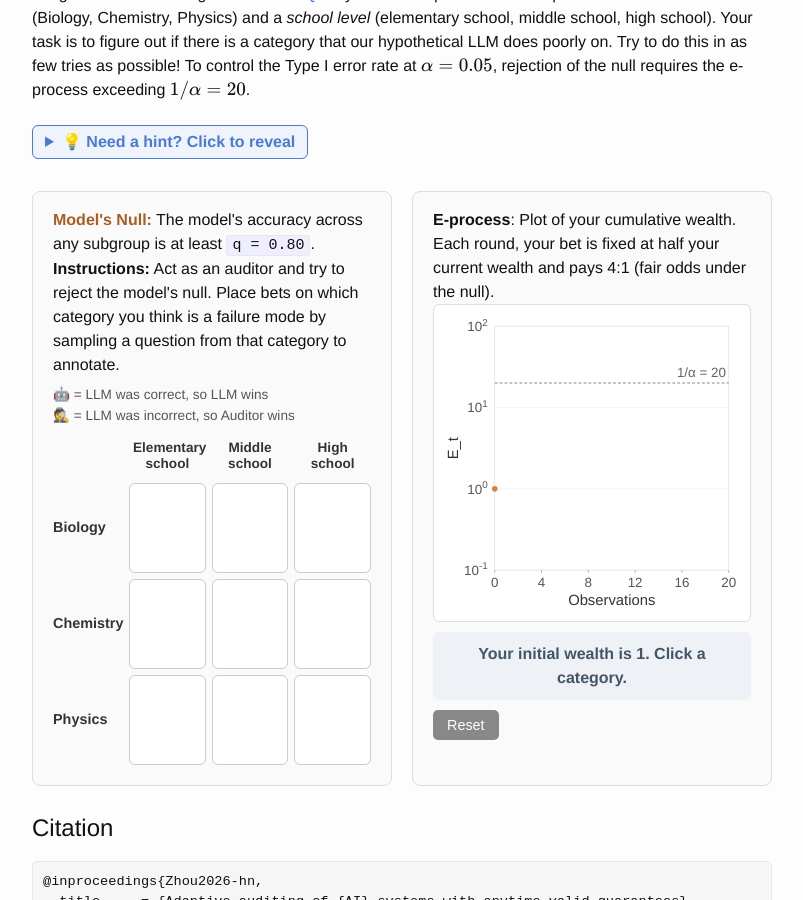
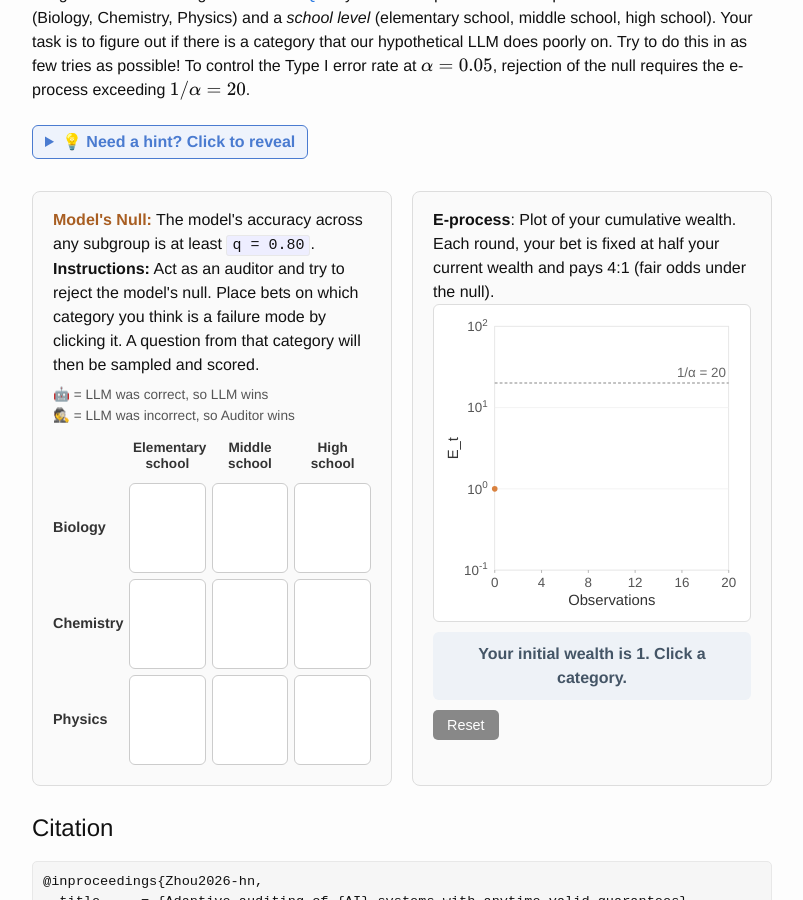
Before and after one commit to jjfeng/jjfeng.github.io, a Jekyll site: the page built from project_adaptive_auditing.html, in a window 1280 px wide and 900 px high, scrolled down 1694 px. Shown: the whole window, without its empty margins (238-1041 px from the left). Built offline with Jekyll 4.4.1, drawn with Linux system fonts in a browser that asks for light colours.

Commit message:
update text

```diff
--- a/project_adaptive_auditing.html
+++ b/project_adaptive_auditing.html
@@ -233,7 +233,7 @@
   <div class="demo-top">
     <div class="demo-card demo-left">
       <b class="c-model">Model's Null:</b> The model's accuracy across any subgroup is at least <code>q = 0.80</code>.
-      <div><b>Instructions:</b> Act as an auditor and try to reject the model's null. Place bets on which category you think is a failure mode by sampling a question from that category to annotate.</div>
+      <div><b>Instructions:</b> Act as an auditor and try to reject the model's null. Place bets on which category you think is a failure mode by clicking it. A question from that category will then be sampled and scored.</div>
       <div class="grid-legend">🤖 = LLM was correct, so LLM wins </br> 🕵️ = LLM was incorrect, so Auditor wins</div>
       <div class="cat-grid" id="catGrid"></div>
     </div>
```
